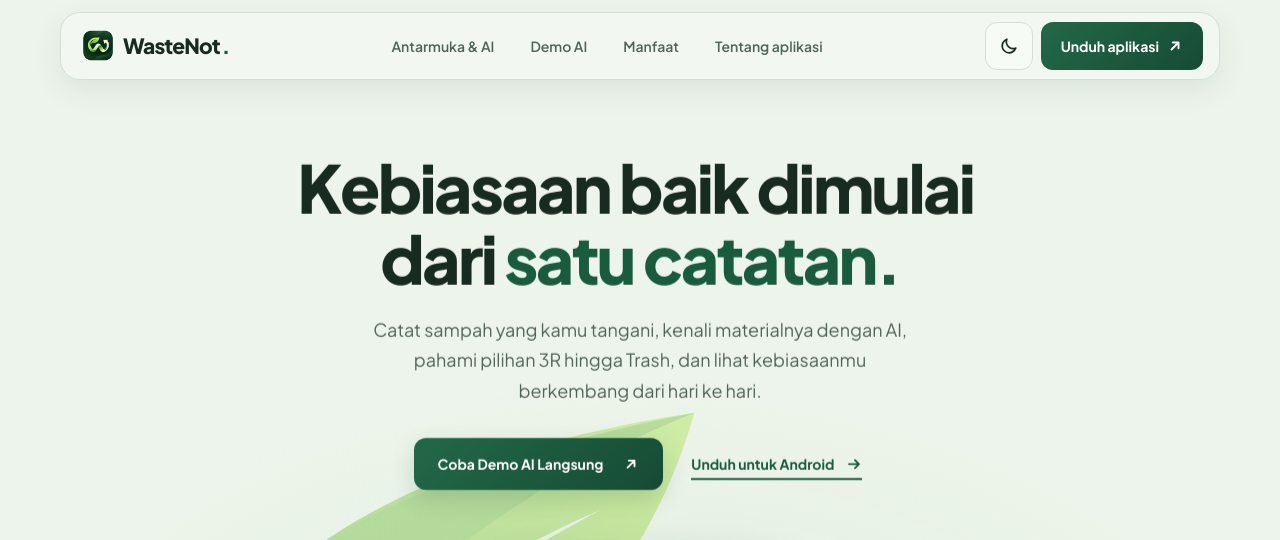
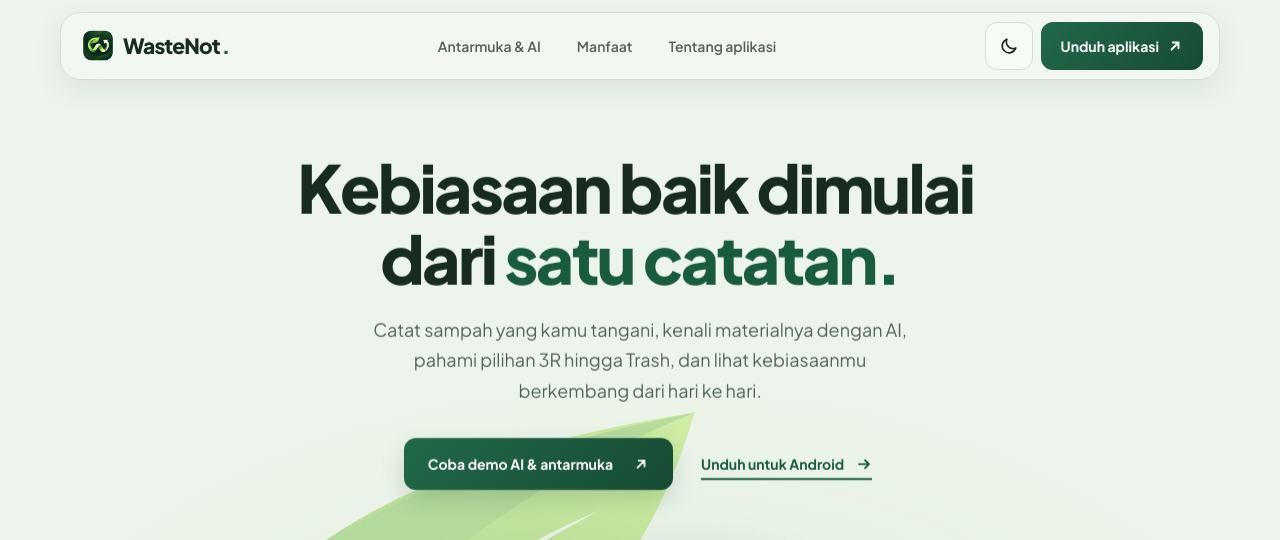
Before and after one commit to waste-not-app/waste-not-landing, a React (Vite) app: page / in a window 1280 px wide. Shown: the top 540 px of the page. Built offline with nearby package versions, Linux system fonts and the light colour scheme; no server answers.

Commit message:
chore: remove /demo/ links from production landing page

```diff
--- a/src/App.tsx
+++ b/src/App.tsx
@@ -1194,7 +1194,6 @@ function App() {
 
           <nav className="desktop-nav" aria-label="Navigasi utama">
             <a href="#antarmuka">Antarmuka & AI</a>
-            <a href={`${base}demo/`}>Demo AI</a>
             <a href="#manfaat">Manfaat</a>
             <a href="#tentang">Tentang aplikasi</a>
           </nav>
@@ -1289,8 +1288,12 @@ function App() {
                 hari.
               </p>
               <div className="hero-actions">
-                <a className="button button-primary" href={`${base}demo/`}>
-                  Coba Demo AI Langsung <Arrow diagonal />
+                <a
+                  className="button button-primary"
+                  href="#antarmuka"
+                  onClick={() => setActiveScreen("ai")}
+                >
+                  Coba demo AI & antarmuka <Arrow diagonal />
                 </a>
                 <a className="text-link" href="#unduh">
                   Unduh untuk Android <Arrow />
```
